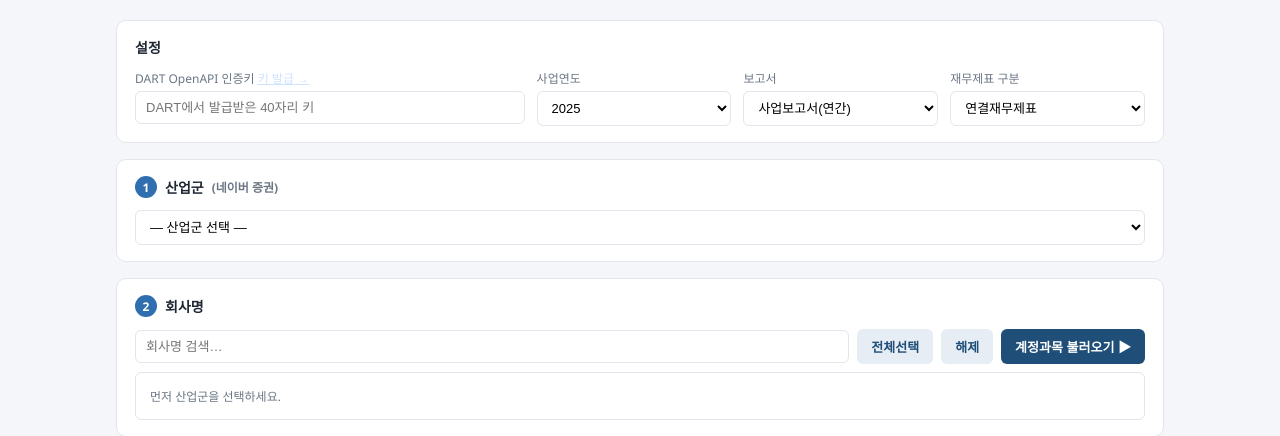
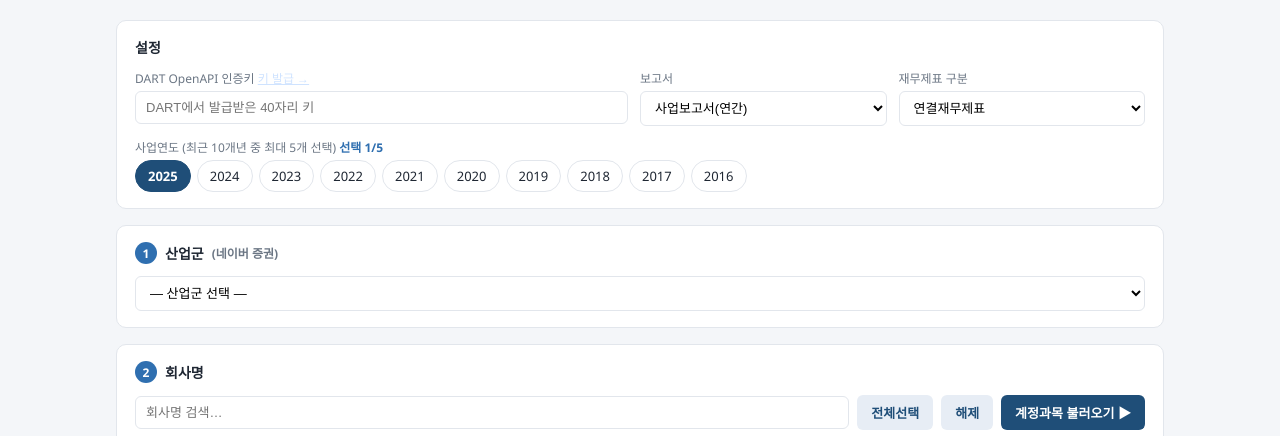
Before and after one commit to CPANOH/DART_analysis_v3, a Flask app: page / in a window 1280 px wide. Shown: the part 82-518 px from the top of the page. Run offline with Flask 3, Linux system fonts and the light colour scheme; data that the repository does not hold is empty.

Commit message:
다중 연도 선택(최근 10개년 중 최대 5개)
- 프론트: 사업연도를 칩 방식 다중 선택으로 교체(기본 1개, 최대 5개, 초과 차단)
- 계정과목 시트: 열=회사(병합)×연도 2단 헤더 비교표
- 주요정보/본문 시트: '연도' 열 추가
- /api/export: years 배열 처리(단일 year도 호환), 파일명에 연도 태그
- 계정과목/목차 로드는 대표 연도(최신 선택) 기준

Co-Authored-By: Claude Opus 4.8 <noreply@anthropic.com>

```diff
--- a/app.py
+++ b/app.py
@@ -249,28 +249,31 @@ def _write_header_row(ws, row, headers):
         cell.alignment = Alignment(horizontal="center")
 
 
-def _build_major_sheet(ws, key, companies, year, reprt, endpoint):
-    """정기보고서 주요정보 1개 항목을 회사별로 모아 시트 작성."""
-    all_rows, cols = [], []
+def _build_major_sheet(ws, key, companies, years, reprt, endpoint):
+    """정기보고서 주요정보 1개 항목을 회사×연도별로 모아 시트 작성."""
+    all_rows, cols = [], []   # all_rows: [(company_name, year, row_dict)]
     for c in companies:
-        rows, _ = dart.get_major_info(key, c["corp_code"], year, reprt, endpoint)
-        for r in rows:
-            all_rows.append((c["name"], r))
-            if not cols:
-                cols = [k for k in r.keys() if k not in SKIP_FIELDS]
-        time.sleep(0.15)   # 연속 호출 제한 완화
+        for y in years:
+            rows, _ = dart.get_major_info(key, c["corp_code"], y, reprt, endpoint)
+            for r in rows:
+                all_rows.append((c["name"], y, r))
+                if not cols:
+                    cols = [k for k in r.keys() if k not in SKIP_FIELDS]
+            time.sleep(0.12)   # 연속 호출 제한 완화
 
-    headers = ["회사명"] + [FIELD_LABELS.get(k, k) for k in cols]
+    headers = ["회사명", "연도"] + [FIELD_LABELS.get(k, k) for k in cols]
     _write_header_row(ws, 1, headers)
-    for ri, (cname, r) in enumerate(all_rows, start=2):
+    for ri, (cname, y, r) in enumerate(all_rows, start=2):
         ws.cell(row=ri, column=1, value=cname)
-        for ci, k in enumerate(cols, start=2):
+        ws.cell(row=ri, column=2, value=y)
+        for ci, k in enumerate(cols, start=3):
             ws.cell(row=ri, column=ci, value=r.get(k))
     if not all_rows:
         ws.cell(row=2, column=1, value="(조회된 데이터 없음)")
 
     ws.column_dimensions["A"].width = 18
-    for ci in range(2, len(headers) + 1):
+    ws.column_dimensions["B"].width = 8
+    for ci in range(3, len(headers) + 1):
         ws.column_dimensions[get_column_letter(ci)].width = 16
     ws.freeze_panes = "A2"
 
@@ -280,37 +283,103 @@ def _short_top(top):
     return re.sub(r"^[IVXLC]+\.\s*", "", top).strip() or top
 
 
-def _build_section_sheet(ws, key, companies, year, top, subs):
-    """한 대분류(top)의 선택된 소분류(subs)들을 회사별로 시트에 작성.
-    행: 회사명 | 소분류 | 내용.  subs가 비면 대분류 전체."""
-    _write_header_row(ws, 1, ["회사명", "소분류", "내용"])
+def _build_section_sheet(ws, key, companies, years, top, subs):
+    """한 대분류(top)의 선택된 소분류(subs)들을 회사×연도별로 시트에 작성.
+    행: 회사명 | 연도 | 소분류 | 내용.  subs가 비면 대분류 전체."""
+    _write_header_row(ws, 1, ["회사명", "연도", "소분류", "내용"])
     targets = subs if subs else [top]
     r = 2
     for c in companies:
-        rcept = dart.find_report_rcept(key, c["corp_code"], year)
-        for sub in targets:
-            text = dart.get_section_text(key, rcept, top, sub) if rcept else ""
-            if not text:
-                text = "(내용 없음)"
-            label = "전체" if sub == top else sub
-            chunks = [text[i:i + CELL_MAX] for i in range(0, len(text), CELL_MAX)][:5] or [""]
-            for j, ch in enumerate(chunks):
-                ws.cell(row=r, column=1, value=c["name"] if j == 0 else "")
-                ws.cell(row=r, column=2, value=label if j == 0 else "(이어서)")
-                cell = ws.cell(row=r, column=3, value=ch)
-                cell.alignment = Alignment(wrap_text=True, vertical="top")
-                r += 1
+        for y in years:
+            rcept = dart.find_report_rcept(key, c["corp_code"], y)
+            for sub in targets:
+                text = dart.get_section_text(key, rcept, top, sub) if rcept else ""
+                if not text:
+                    text = "(내용 없음)"
+                label = "전체" if sub == top else sub
+                chunks = [text[i:i + CELL_MAX] for i in range(0, len(text), CELL_MAX)][:5] or [""]
+                for j, ch in enumerate(chunks):
+                    ws.cell(row=r, column=1, value=c["name"] if j == 0 else "")
+                    ws.cell(row=r, column=2, value=y if j == 0 else "")
+                    ws.cell(row=r, column=3, value=label if j == 0 else "(이어서)")
+                    cell = ws.cell(row=r, column=4, value=ch)
+                    cell.alignment = Alignment(wrap_text=True, vertical="top")
+                    r += 1
     ws.column_dimensions["A"].width = 16
-    ws.column_dimensions["B"].width = 26
-    ws.column_dimensions["C"].width = 100
+    ws.column_dimensions["B"].width = 8
+    ws.column_dimensions["C"].width = 26
+    ws.column_dimensions["D"].width = 100
     ws.freeze_panes = "A2"
+
+
+def _build_accounts_sheet(ws, key, companies, years, reprt, fs, accounts, industry):
+    """계정과목 비교 시트. 열 = 회사(병합) × 연도, 행 = 계정과목."""
+    per = len(years)
+    col_specs = []   # [(company_name, year, {account_nm: amount})]  회사-major 순서
+    for c in companies:
+        for y in years:
+            rows = dart.get_statement(key, c["corp_code"], y, reprt, fs)
+            amap = {}
+            for r in rows:
+                nm = (r.get("account_nm") or "").strip()
+                if nm and nm not in amap:
+                    amap[nm] = _num(r.get("thstrm_amount"))
+            col_specs.append((c["name"], y, amap))
+
+    meta = [
+        "재무분석기 · CPA KOOK",
+        f"산업군: {industry}",
+        f"연도: {', '.join(str(y) for y in years)}   보고서: {REPRT_NAMES.get(reprt, reprt)}   구분: {FS_NAMES.get(fs, fs)}",
+        f"생성일시: {datetime.now():%Y-%m-%d %H:%M}   |   작성: CPA KOOK",
+    ]
+    for i, line in enumerate(meta, start=1):
+        ws.cell(row=i, column=1, value=line).font = Font(bold=(i == 1), size=13 if i == 1 else 10)
+
+    h1 = len(meta) + 2   # 회사명 헤더(병합)
+    h2 = h1 + 1          # 연도 헤더
+
+    # 계정과목 헤더(2행 병합)
+    ws.merge_cells(start_row=h1, start_column=1, end_row=h2, end_column=1)
+    cell = ws.cell(row=h1, column=1, value="계정과목")
+    cell.fill = HEADER_FILL; cell.font = HEADER_FONT
+    cell.alignment = Alignment(horizontal="center", vertical="center")
+
+    # 회사(병합) + 연도 헤더
+    for ci, c in enumerate(companies):
+        start = 2 + ci * per
+        for yi, y in enumerate(years):
+            yc = ws.cell(row=h2, column=start + yi, value=y)
+            yc.fill = HEADER_FILL; yc.font = HEADER_FONT
+            yc.alignment = Alignment(horizontal="center")
+        if per > 1:
+            ws.merge_cells(start_row=h1, start_column=start, end_row=h1, end_column=start + per - 1)
+        nc = ws.cell(row=h1, column=start, value=c["name"])
+        nc.fill = HEADER_FILL; nc.font = HEADER_FONT
+        nc.alignment = Alignment(horizontal="center")
+
+    # 본문
+    for i, acc in enumerate(accounts):
+        r = h2 + 1 + i
+        ws.cell(row=r, column=1, value=acc)
+        for j, (_, _, amap) in enumerate(col_specs, start=2):
+            v = amap.get(acc)
+            cell = ws.cell(row=r, column=j, value=v)
+            if isinstance(v, (int, float)):
+                cell.number_format = "#,##0"
+
+    ws.column_dimensions["A"].width = 28
+    for j in range(2, len(col_specs) + 2):
+        ws.column_dimensions[get_column_letter(j)].width = 16
+    ws.freeze_panes = ws.cell(row=h2 + 1, column=2)
 
 
 @app.route("/api/export", methods=["POST"])
 def api_export():
     data = request.get_json(force=True)
     key = resolve_key(data.get("key"))
-    year = data.get("year", "")
+    # 다중 연도(최대 5). 과거 호환: year 단일값도 허용.
+    years = data.get("years") or ([data.get("year")] if data.get("year") else [])
+    years = [str(y) for y in years if str(y).strip()][:5]
     reprt = data.get("reprt", "11011")
     fs = data.get("fs", "CFS")
     industry = data.get("industry", "")
@@ -332,6 +401,8 @@ def api_export():
 
     if not (key and companies):
         return jsonify({"ok": False, "error": "API 키와 회사를 선택하세요."}), 400
+    if not years:
+        return jsonify({"ok": False, "error": "연도를 1개 이상 선택하세요."}), 400
     if not (accounts or major or sections):
         return jsonify({"ok": False, "error": "계정과목 또는 사업보고서 내용을 하나 이상 선택하세요."}), 400
 
@@ -341,58 +412,24 @@ def api_export():
 
         # ---- 1) 계정과목 시트 (선택 시) --------------------------------
         if accounts:
-            col_data = []  # [(company_name, {account_nm: amount})]
-            for c in companies:
-                rows = dart.get_statement(key, c["corp_code"], year, reprt, fs)
-                amap = {}
-                for r in rows:
-                    nm = (r.get("account_nm") or "").strip()
-                    if nm and nm not in amap:
-                        amap[nm] = _num(r.get("thstrm_amount"))
-                col_data.append((c["name"], amap))
-
             ws = wb.active
             ws.title = "재무분석"
             first_used = True
-
-            meta = [
-                "재무분석기 · CPA KOOK",
-                f"산업군: {industry}",
-                f"사업연도: {year}   보고서: {REPRT_NAMES.get(reprt, reprt)}   구분: {FS_NAMES.get(fs, fs)}",
-                f"생성일시: {datetime.now():%Y-%m-%d %H:%M}   |   작성: CPA KOOK",
-            ]
-            for i, line in enumerate(meta, start=1):
-                ws.cell(row=i, column=1, value=line).font = Font(bold=(i == 1), size=13 if i == 1 else 10)
-
-            head_row = len(meta) + 2
-            headers = ["계정과목"] + [name for name, _ in col_data]
-            _write_header_row(ws, head_row, headers)
-            for i, acc in enumerate(accounts):
-                r = head_row + 1 + i
-                ws.cell(row=r, column=1, value=acc)
-                for j, (_, amap) in enumerate(col_data, start=2):
-                    v = amap.get(acc)
-                    cell = ws.cell(row=r, column=j, value=v)
-                    if isinstance(v, (int, float)):
-                        cell.number_format = "#,##0"
-            ws.column_dimensions["A"].width = 28
-            for col in range(2, len(headers) + 1):
-                ws.column_dimensions[get_column_letter(col)].width = 18
-            ws.freeze_panes = ws.cell(row=head_row + 1, column=2)
+            _build_accounts_sheet(ws, key, companies, years, reprt, fs, accounts, industry)
 
         # ---- 2) 정기보고서 주요정보 시트들 -----------------------------
         for mid in major:
             ws = wb.active if not first_used else wb.create_sheet()
             ws.title = _safe_sheet_title(wb, MAJOR_MAP[mid])
             first_used = True
-            _build_major_sheet(ws, key, companies, year, reprt, mid)
+            _build_major_sheet(ws, key, companies, years, reprt, mid)
 
         # ---- 3) 사업보고서 본문 섹션 시트들 (대분류별 시트) -------------
         for top, subs in sections.items():
             ws = wb.active if not first_used else wb.create_sheet()
             ws.title = _safe_sheet_title(wb, _short_top(top))
             first_used = True
-            _build_section_sheet(ws, key, companies, year, top, subs)
+            _build_section_sheet(ws, key, companies, years, top, subs)
 
     except dart.DartError as e:
         return jsonify({"ok": False, "error": f"DART: {e}"}), 400
@@ -402,7 +439,8 @@ def api_export():
     bio = io.BytesIO()
     wb.save(bio)
     bio.seek(0)
-    fname = f"재무분석_{industry}_{year}_{datetime.now():%Y%m%d_%H%M%S}.xlsx"
+    yr_tag = "-".join(str(y) for y in years)
+    fname = f"재무분석_{industry}_{yr_tag}_{datetime.now():%Y%m%d_%H%M%S}.xlsx"
     return send_file(
         bio,
         as_attachment=True,
--- a/templates/index.html
+++ b/templates/index.html
@@ -33,6 +33,16 @@
     justify-content: center; font-size: 12px; font-weight: bold;
   }
   .settings { display: grid; grid-template-columns: 2fr 1fr 1fr 1fr; gap: 12px; }
+  .settings3 { display: grid; grid-template-columns: 2fr 1fr 1fr; gap: 12px; }
+  @media (max-width:640px){ .settings3 { grid-template-columns: 1fr; } }
+  .chips { display:flex; flex-wrap:wrap; gap:6px; }
+  .chip {
+    padding:6px 12px; border:1px solid var(--line); border-radius:20px; cursor:pointer;
+    font-size:13px; background:#fff; user-select:none; transition:all .1s;
+  }
+  .chip:hover { border-color:var(--brand2); }
+  .chip.on { background:var(--brand); color:#fff; border-color:var(--brand); font-weight:600; }
+  .chip.dim { opacity:.4; }
   label { display: block; font-size: 12px; color: var(--muted); margin-bottom: 4px; }
   input, select {
     width: 100%; padding: 8px 10px; border: 1px solid var(--line);
@@ -114,17 +124,13 @@
   <!-- 설정 -->
   <div class="card">
     <h2>설정</h2>
-    <div class="settings">
+    <div class="settings3">
       <div>
         <label>DART OpenAPI 인증키
           <a class="help" href="https://opendart.fss.or.kr/" target="_blank">키 발급 →</a>
           <span id="keyNote" class="muted"></span>
         </label>
         <input id="apikey" type="password" placeholder="DART에서 발급받은 40자리 키">
-      </div>
-      <div>
-        <label>사업연도</label>
-        <select id="year"></select>
       </div>
       <div>
         <label>보고서</label>
@@ -142,6 +148,10 @@
           <option value="OFS">별도재무제표</option>
         </select>
       </div>
+    </div>
+    <div style="margin-top:12px">
+      <label>사업연도 <span class="muted">(최근 10개년 중 최대 5개 선택)</span> <span id="yearCount" class="count"></span></label>
+      <div id="yearChips" class="chips"></div>
     </div>
   </div>
 
@@ -218,13 +228,41 @@ function showInfo(msg){ statusBox.className="info"; statusBox.textContent=msg; }
 function clearStatus(){ statusBox.className=""; statusBox.style.display="none"; }
 const key = () => $("#apikey").value.trim();
 
-// 연도 채우기 (최근 6개년)
+// 사업연도 칩 (최근 10개년, 최대 5개 선택)
+let yearsSel = new Set();
+const MAX_YEARS = 5;
 (function(){
-  const y = new Date().getFullYear();
-  const sel = $("#year");
-  for(let i=1;i<=6;i++){ const yr=y-i; sel.add(new Option(yr, yr)); }
-  sel.value = y-1;
+  const cy = new Date().getFullYear();
+  const box = $("#yearChips");
+  for(let i=1;i<=10;i++){
+    const yr = String(cy - i);
+    const chip = document.createElement("div");
+    chip.className = "chip"; chip.textContent = yr; chip.dataset.year = yr;
+    chip.addEventListener("click", () => toggleYear(yr));
+    box.appendChild(chip);
+  }
+  toggleYear(String(cy - 1));   // 기본: 가장 최근 연도 1개 선택
 })();
+function toggleYear(yr){
+  if(yearsSel.has(yr)){ yearsSel.delete(yr); }
+  else{
+    if(yearsSel.size >= MAX_YEARS){ showInfo(`연도는 최대 ${MAX_YEARS}개까지 선택할 수 있어요.`); return; }
+    yearsSel.add(yr);
+  }
+  renderYearChips();
+}
+function renderYearChips(){
+  const full = yearsSel.size >= MAX_YEARS;
+  document.querySelectorAll('#yearChips .chip').forEach(ch => {
+    const on = yearsSel.has(ch.dataset.year);
+    ch.classList.toggle('on', on);
+    ch.classList.toggle('dim', full && !on);
+  });
+  $("#yearCount").textContent = `선택 ${yearsSel.size}/${MAX_YEARS}`;
+}
+// 선택 연도(내림차순 배열) / 대표 연도(가장 최근)
+function years(){ return [...yearsSel].sort((a, b) => b - a); }
+function primaryYear(){ return years()[0] || ""; }
 
 // 저장된 키 복원
 $("#apikey").value = localStorage.getItem("dartKey") || "";
@@ -298,13 +336,14 @@ function renderMajorGroups(groups){
 // --- 본문: 목차 불러오기 → 대분류 > 소분류 (접이식 2단계) ---
 $("#loadToc").onclick = async () => {
   if(!hasKey()) return showErr("DART API 키가 필요합니다.");
+  if(!yearsSel.size) return showErr("사업연도를 1개 이상 선택하세요.");
   const sel = selectedCompanies();
   if(!sel.length) return showErr('먼저 회사를 선택하세요. (목차는 첫 번째 선택 회사 기준으로 불러옵니다)');
   const box = $("#sectionTree");
   box.innerHTML = '<div class="muted" style="padding:8px">목차 불러오는 중… (본문을 받아오므로 잠시 걸려요)</div>';
   $("#loadToc").disabled = true;
   try{
-    const p = new URLSearchParams({key:key(), corp_code:sel[0].corp_code, year:$("#year").value});
+    const p = new URLSearchParams({key:key(), corp_code:sel[0].corp_code, year:primaryYear()});
     const r = await fetch("/api/toc?"+p);
     const j = await r.json();
     if(!j.ok){ box.innerHTML=''; return showErr(j.error); }
@@ -427,6 +466,7 @@ function selectedCompanies(){
 // 3차: 계정과목 로드
 $("#loadAccounts").onclick = async () => {
   if(!hasKey()) return showErr("DART API 키를 먼저 입력하세요.");
+  if(!yearsSel.size) return showErr("사업연도를 1개 이상 선택하세요.");
   const sel = selectedCompanies();
   if(!sel.length) return showErr("회사를 1개 이상 선택하세요.");
   clearStatus();
@@ -434,7 +474,7 @@ $("#loadAccounts").onclick = async () => {
   $("#loadAccounts").disabled = true;
   try{
     const codes = sel.map(c=>c.corp_code).join(",");
-    const p = new URLSearchParams({key:key(), corp_codes:codes, year:$("#year").value, reprt:$("#reprt").value, fs:$("#fs").value});
+    const p = new URLSearchParams({key:key(), corp_codes:codes, year:primaryYear(), reprt:$("#reprt").value, fs:$("#fs").value});
     const r = await fetch("/api/accounts?"+p);
     const j = await r.json();
     if(!j.ok) return showErr(j.error);
@@ -505,13 +545,14 @@ $("#download").onclick = async () => {
   const sel = selectedCompanies(), acc = selectedAccounts();
   const hasContent = acc.length || majorSel.size || sectionSel.size;
   if(!sel.length || !hasContent) return;
+  if(!yearsSel.size) return showErr("사업연도를 1개 이상 선택하세요.");
   clearStatus();
   if(sectionSel.size) showInfo("본문 텍스트 수집은 시간이 걸릴 수 있어요. 잠시만 기다려 주세요…");
   $("#dlSpin").parentElement.classList.add("loading");
   $("#download").disabled = true;
   try{
     const body = {
-      key:key(), year:$("#year").value, reprt:$("#reprt").value, fs:$("#fs").value,
+      key:key(), years: years(), reprt:$("#reprt").value, fs:$("#fs").value,
       industry: $("#industry").selectedOptions[0]?.text || "",
       companies: sel, accounts: acc,
       major: [...majorSel], sections: [...sectionSel.values()]
```
